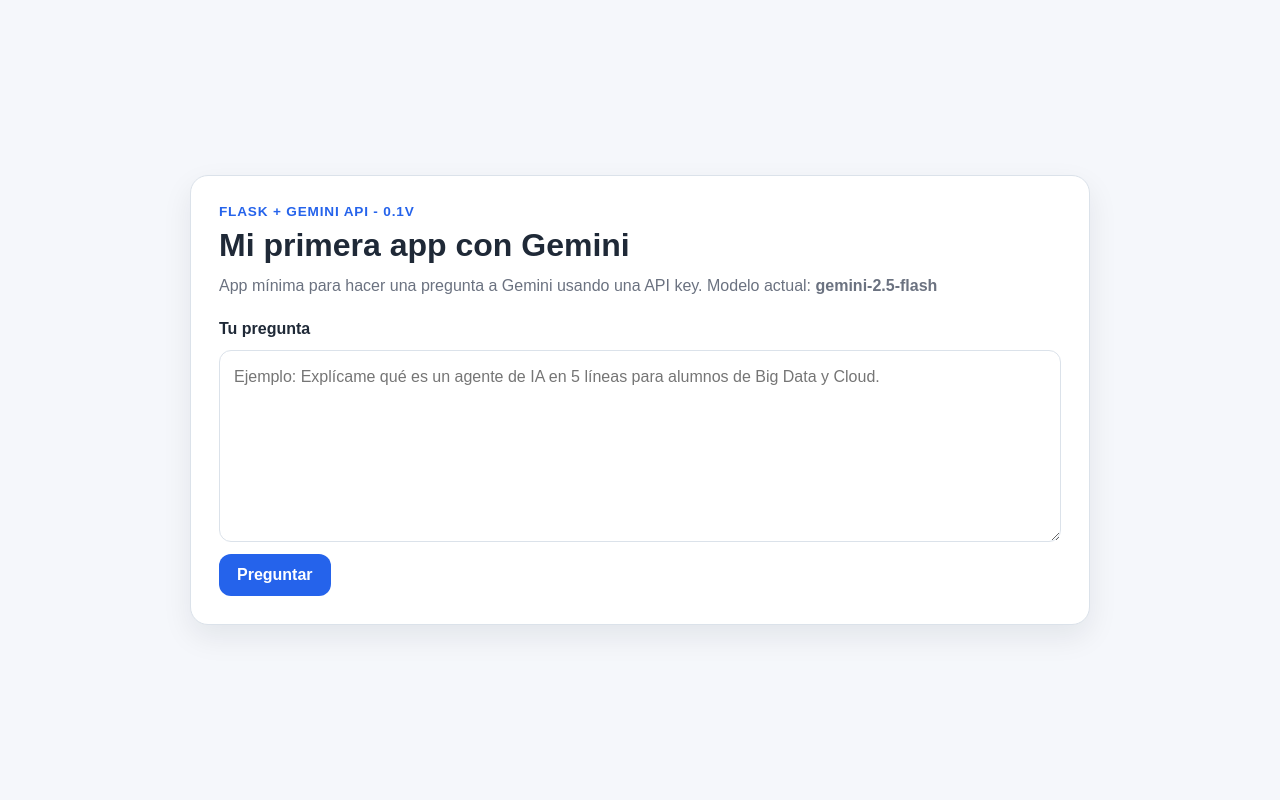
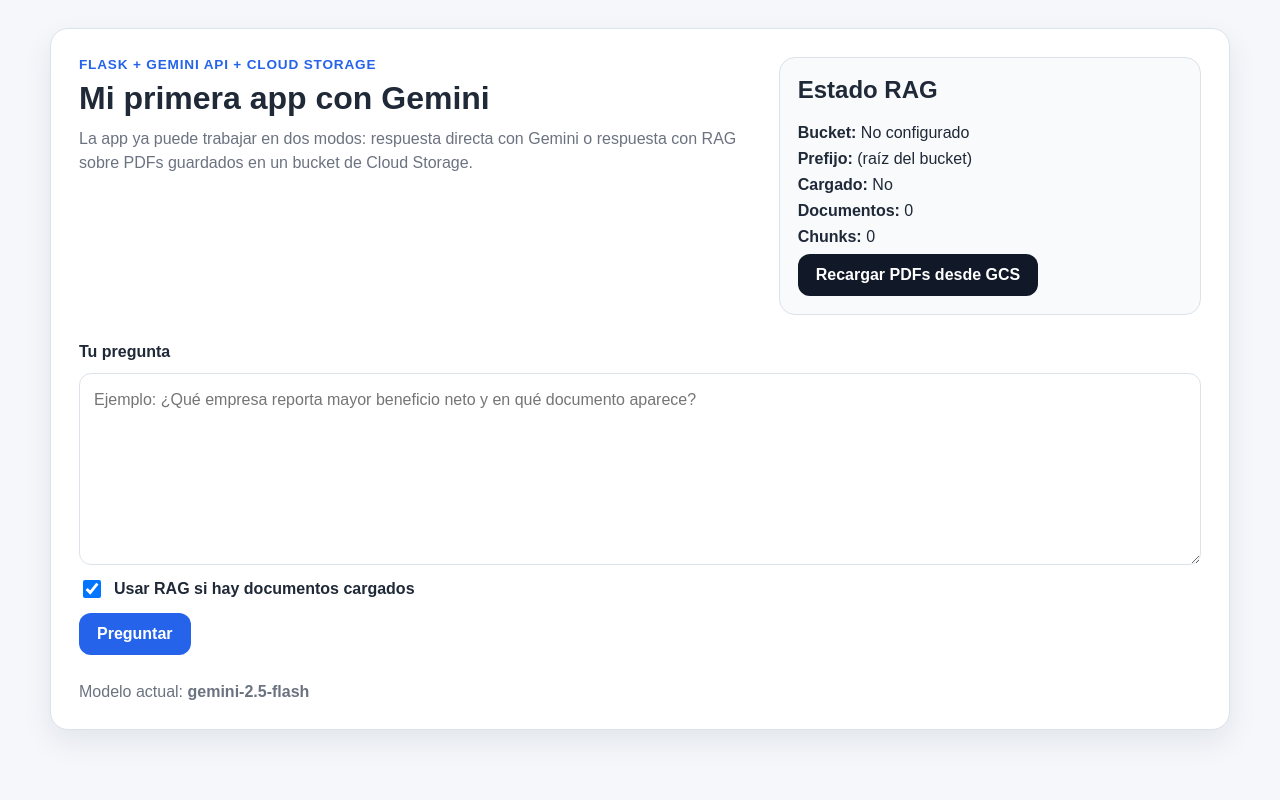
Before and after one commit to MA-Barracas/gemini-flask-demo, a Flask app: page / in a window 1280 px wide. Run offline with Flask 3, Linux system fonts and the light colour scheme.

Commit message:
Añadir RAG con PDFs en Cloud Storage

```diff
--- a/app.py
+++ b/app.py
@@ -1,7 +1,8 @@
 import os
-from flask import Flask, render_template, request
+from flask import Flask, jsonify, redirect, render_template, request, url_for
 from dotenv import load_dotenv
 from google import genai
+from rag import build_context, build_rag_index_from_gcs, get_rag_status, mark_rag_error, retrieve_relevant_chunks
 
 load_dotenv()
 
@@ -17,13 +18,16 @@ SYSTEM_PROMPT = os.getenv(
 APP_TITLE = os.getenv("APP_TITLE", "Mi primera app con Gemini")
 
 
-def ask_gemini(user_prompt: str) -> str:
+def get_genai_client() -> genai.Client:
     if not GEMINI_API_KEY:
         raise RuntimeError(
             "Falta GEMINI_API_KEY. Define la variable de entorno antes de arrancar la app."
         )
+    return genai.Client(api_key=GEMINI_API_KEY)
 
-    client = genai.Client(api_key=GEMINI_API_KEY)
+
+def ask_gemini(user_prompt: str) -> str:
+    client = get_genai_client()
 
     full_prompt = f"""{SYSTEM_PROMPT}
 
@@ -39,20 +43,57 @@ Pregunta del usuario:
     return (response.text or "").strip()
 
 
+def ask_gemini_with_rag(user_prompt: str):
+    client = get_genai_client()
+    retrieved_chunks = retrieve_relevant_chunks(user_prompt)
+    if not retrieved_chunks:
+        return ask_gemini(user_prompt), []
+
+    context = build_context(retrieved_chunks)
+    rag_prompt = f"""{SYSTEM_PROMPT}
+
+Estás en modo RAG.
+Debes responder usando prioritariamente el contexto proporcionado.
+Si el contexto no contiene la respuesta, dilo claramente.
+Cuando cites de dónde sale algo, menciona el nombre del documento y la página si aparece en el contexto.
+No inventes datos que no estén en el contexto.
+
+Contexto recuperado:
+{context}
+
+Pregunta del usuario:
+{user_prompt}
+"""
+
+    response = client.models.generate_content(
+        model=GEMINI_MODEL,
+        contents=rag_prompt,
+    )
+
+    return (response.text or "").strip(), retrieved_chunks
+
+
 @app.route("/", methods=["GET", "POST"])
 def index():
     answer = None
     error = None
     prompt = ""
+    use_rag = True
+    rag_status = get_rag_status()
+    sources = []
 
     if request.method == "POST":
         prompt = request.form.get("prompt", "").strip()
+        use_rag = request.form.get("use_rag") == "on"
 
         if not prompt:
             error = "Escribe una pregunta antes de enviar."
         else:
             try:
-                answer = ask_gemini(prompt)
+                if use_rag and rag_status.get("loaded"):
+                    answer, sources = ask_gemini_with_rag(prompt)
+                else:
+                    answer = ask_gemini(prompt)
                 if not answer:
                     error = "Gemini no ha devuelto texto en esta respuesta."
             except Exception as exc:
@@ -65,7 +106,26 @@ def index():
         answer=answer,
         error=error,
         model_name=GEMINI_MODEL,
+        rag_status=rag_status,
+        use_rag=use_rag,
+        sources=sources,
+        gcs_bucket_name=os.getenv("GCS_BUCKET_NAME", ""),
+        gcs_prefix=os.getenv("GCS_PREFIX", ""),
     )
+
+
+@app.post("/reload-rag")
+def reload_rag():
+    try:
+        build_rag_index_from_gcs()
+    except Exception as exc:
+        mark_rag_error(str(exc))
+    return redirect(url_for("index"))
+
+
+@app.get("/rag-status")
+def rag_status():
+    return jsonify(get_rag_status())
 
 
 @app.get("/health")
--- a/requirements.txt
+++ b/requirements.txt
@@ -2,3 +2,6 @@ Flask==3.0.3
 google-genai==1.35.0
 python-dotenv==1.0.1
 gunicorn==23.0.0
+google-cloud-storage==3.1.1
+pypdf==5.4.0
+numpy==2.2.4
--- a/static/styles.css
+++ b/static/styles.css
@@ -7,14 +7,13 @@
   --border: #dbe2ea;
   --accent: #2563eb;
   --accent-dark: #1d4ed8;
+  --soft: #f8fafc;
   --error-bg: #fef2f2;
   --error-border: #fecaca;
   --error-text: #991b1b;
 }
 
-* {
-  box-sizing: border-box;
-}
+* { box-sizing: border-box; }
 
 body {
   margin: 0;
@@ -23,20 +22,25 @@ body {
   color: var(--text);
 }
 
-.container {
-  min-height: 100vh;
-  display: grid;
-  place-items: center;
-  padding: 24px;
+.page {
+  padding: 28px;
 }
 
-.card {
-  width: min(900px, 100%);
+.main-card {
+  width: min(1180px, 100%);
+  margin: 0 auto;
   background: var(--card);
   border: 1px solid var(--border);
   border-radius: 18px;
   padding: 28px;
   box-shadow: 0 12px 30px rgba(15, 23, 42, 0.08);
+}
+
+.two-col {
+  display: grid;
+  grid-template-columns: 1.6fr 1fr;
+  gap: 24px;
+  align-items: start;
 }
 
 .eyebrow {
@@ -53,20 +57,34 @@ h1 {
   font-size: 2rem;
 }
 
+h2 {
+  margin-top: 0;
+}
+
 .subtitle {
-  margin: 0 0 22px 0;
+  margin: 0;
   color: var(--muted);
   line-height: 1.5;
+}
+
+.status-panel {
+  background: var(--soft);
+  border: 1px solid var(--border);
+  border-radius: 16px;
+  padding: 18px;
+}
+
+.status-panel p {
+  margin: 0 0 8px 0;
 }
 
 .prompt-form {
   display: grid;
   gap: 12px;
+  margin-top: 28px;
 }
 
-label {
-  font-weight: 700;
-}
+label { font-weight: 700; }
 
 textarea {
   width: 100%;
@@ -83,6 +101,23 @@ textarea:focus {
   border-color: var(--accent);
 }
 
+.checkbox-row {
+  display: flex;
+  gap: 10px;
+  align-items: center;
+  font-weight: 600;
+}
+
+.checkbox-row input {
+  width: 18px;
+  height: 18px;
+}
+
+.button-row {
+  display: flex;
+  gap: 12px;
+}
+
 button {
   width: fit-content;
   border: 0;
@@ -95,8 +130,14 @@ button {
   cursor: pointer;
 }
 
-button:hover {
-  background: var(--accent-dark);
+button:hover { background: var(--accent-dark); }
+
+.secondary-btn {
+  background: #111827;
+}
+
+.secondary-btn:hover {
+  background: #0f172a;
 }
 
 .message {
@@ -106,27 +147,50 @@ button:hover {
   line-height: 1.45;
 }
 
+.message.compact {
+  margin-top: 14px;
+}
+
 .error {
   background: var(--error-bg);
   border: 1px solid var(--error-border);
   color: var(--error-text);
 }
 
-.response-block {
+.docs-block,
+.response-block,
+.sources-block {
   margin-top: 24px;
   border-top: 1px solid var(--border);
   padding-top: 20px;
 }
 
-.response-block h2 {
-  margin-top: 0;
-}
-
-.response {
+.response,
+.source-text {
   white-space: pre-wrap;
   line-height: 1.6;
-  background: #f8fafc;
+  background: var(--soft);
   border: 1px solid var(--border);
   border-radius: 12px;
   padding: 16px;
 }
+
+.source-card {
+  margin-bottom: 16px;
+}
+
+.source-title {
+  margin: 0 0 8px 0;
+  color: var(--muted);
+}
+
+.footer-note {
+  margin-top: 28px;
+  color: var(--muted);
+}
+
+@media (max-width: 900px) {
+  .page { padding: 16px; }
+  .main-card { padding: 18px; }
+  .two-col { grid-template-columns: 1fr; }
+}
--- a/templates/index.html
+++ b/templates/index.html
@@ -7,19 +7,50 @@
     <link rel="stylesheet" href="{{ url_for('static', filename='styles.css') }}">
   </head>
   <body>
-    <main class="container">
-      <section class="card">
-        <p class="eyebrow">Flask + Gemini API - 0.1v</p>
-        <h1>{{ app_title }}</h1>
-        <p class="subtitle">
-          App mínima para hacer una pregunta a Gemini usando una API key.
-          Modelo actual: <strong>{{ model_name }}</strong>
-        </p>
+    <main class="page">
+      <section class="card main-card">
+        <div class="two-col">
+          <div>
+            <p class="eyebrow">Flask + Gemini API + Cloud Storage</p>
+            <h1>{{ app_title }}</h1>
+            <p class="subtitle">
+              La app ya puede trabajar en dos modos: respuesta directa con Gemini o respuesta con RAG
+              sobre PDFs guardados en un bucket de Cloud Storage.
+            </p>
+          </div>
+
+          <aside class="status-panel">
+            <h2>Estado RAG</h2>
+            <p><strong>Bucket:</strong> {{ gcs_bucket_name or 'No configurado' }}</p>
+            <p><strong>Prefijo:</strong> {{ gcs_prefix or '(raíz del bucket)' }}</p>
+            <p><strong>Cargado:</strong> {{ 'Sí' if rag_status.loaded else 'No' }}</p>
+            <p><strong>Documentos:</strong> {{ rag_status.num_docs }}</p>
+            <p><strong>Chunks:</strong> {{ rag_status.num_chunks }}</p>
+
+            <form method="post" action="{{ url_for('reload_rag') }}">
+              <button type="submit" class="secondary-btn">Recargar PDFs desde GCS</button>
+            </form>
+
+            {% if rag_status.last_error %}
+              <div class="message error compact">
+                <strong>Error RAG:</strong> {{ rag_status.last_error }}
+              </div>
+            {% endif %}
+          </aside>
+        </div>
 
         <form method="post" class="prompt-form">
           <label for="prompt">Tu pregunta</label>
-          <textarea id="prompt" name="prompt" rows="7" placeholder="Ejemplo: Explícame qué es un agente de IA en 5 líneas para alumnos de Big Data y Cloud.">{{ prompt }}</textarea>
-          <button type="submit">Preguntar</button>
+          <textarea id="prompt" name="prompt" rows="7" placeholder="Ejemplo: ¿Qué empresa reporta mayor beneficio neto y en qué documento aparece?">{{ prompt }}</textarea>
+
+          <label class="checkbox-row">
+            <input type="checkbox" name="use_rag" {% if use_rag %}checked{% endif %}>
+            Usar RAG si hay documentos cargados
+          </label>
+
+          <div class="button-row">
+            <button type="submit">Preguntar</button>
+          </div>
         </form>
 
         {% if error %}
@@ -28,12 +59,54 @@
           </div>
         {% endif %}
 
+        {% if rag_status.docs %}
+          <section class="docs-block">
+            <h2>Documentos indexados</h2>
+            <ul>
+              {% for doc in rag_status.docs %}
+                <li>
+                  <strong>{{ doc.name }}</strong> — {{ doc.pages_with_text }} páginas con texto, {{ doc.chunks }} chunks
+                </li>
+              {% endfor %}
+            </ul>
+          </section>
+        {% endif %}
+
         {% if answer %}
           <section class="response-block">
             <h2>Respuesta</h2>
             <div class="response">{{ answer }}</div>
           </section>
         {% endif %}
+
+        {% if sources %}
+          <section class="sources-block">
+            <h2>Fragmentos recuperados</h2>
+            {% for source in sources %}
+              <article class="source-card">
+                <p class="source-title">
+                  <strong>{{ source.doc_name }}</strong>
+                  {% if source.page_start %}
+                    —
+                    {% if source.page_start == source.page_end %}
+                      página {{ source.page_start }}
+                    {% else %}
+                      páginas {{ source.page_start }}-{{ source.page_end }}
+                    {% endif %}
+                  {% endif %}
+                  {% if source.score is not none %}
+                    — similitud {{ '%.3f'|format(source.score) }}
+                  {% endif %}
+                </p>
+                <div class="source-text">{{ source.text }}</div>
+              </article>
+            {% endfor %}
+          </section>
+        {% endif %}
+
+        <footer class="footer-note">
+          Modelo actual: <strong>{{ model_name }}</strong>
+        </footer>
       </section>
     </main>
   </body>
```
Also changed, not shown: rag.py (added, +265 -0 lines), 1 other file.
